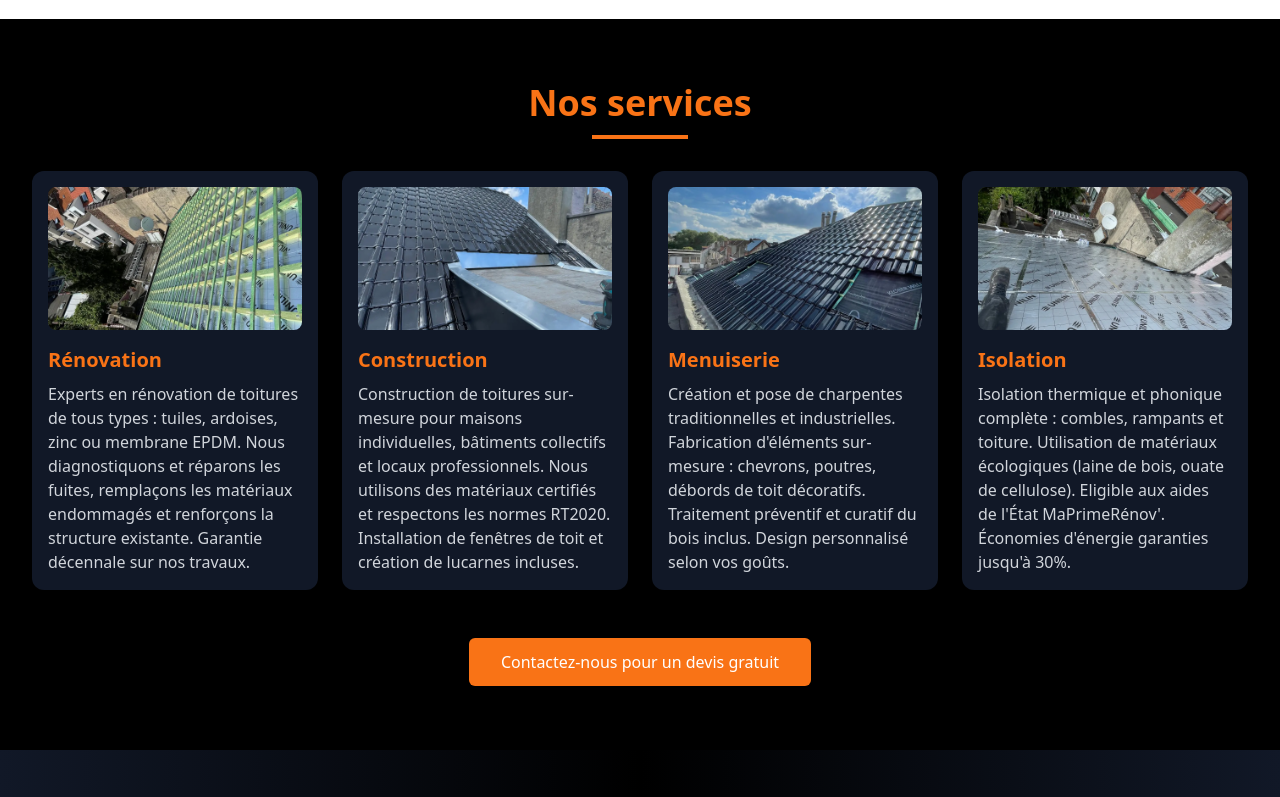
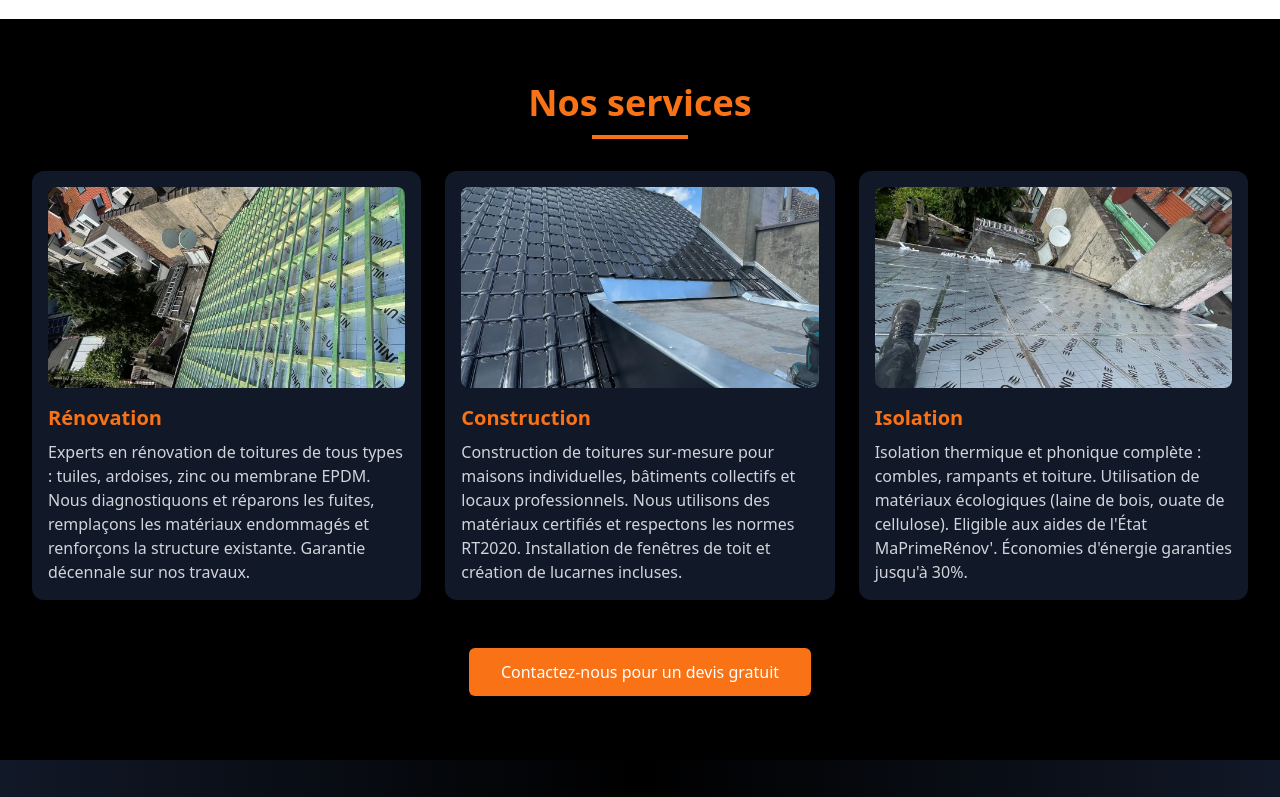
Before and after one commit to Kvcpi/toiture-mk, a Nuxt app: page / in a window 1280 px wide. Shown: the part 1377-2174 px from the top of the page. Built offline with nearby package versions, Linux system fonts and the light colour scheme.

Commit message:
changement ok

```diff
--- a/components/Navbar.vue
+++ b/components/Navbar.vue
@@ -12,8 +12,9 @@
         <!-- Menu mobile toggle -->
         <div class="flex md:hidden">
           <button @click="toggleMobileMenu"
-            class="w-10 h-10 flex items-center justify-center bg-white/10 rounded-full hover:bg-orange-500 transition-all duration-300">
-            <i class="fa-solid fa-trowel-bricks"></i> <!-- Icône d'ouverture seule -->
+            class="w-10 h-10 flex items-center justify-center bg-white/10 dark:bg-white/20 rounded-full hover:bg-orange-500 dark:hover:bg-orange-500 transition-all duration-300">
+            <i class="fa-solid fa-trowel-bricks transform transition-transform duration-300"
+               :class="{'rotate-90': mobileMenuOpen}"></i>
           </button>
         </div>
 
--- a/pages/index.vue
+++ b/pages/index.vue
@@ -11,7 +11,7 @@
                 class="relative z-10 max-w-7xl mx-auto text-white px-4 sm:px-6 lg:px-8 py-12 flex flex-col justify-center items-center text-center">
                 <h1
                     class="text-3xl sm:text-4xl md:text-5xl font-extrabold mb-4 text-orange-500 tracking-wide transform transition-transform duration-500 hover:scale-105">
-                    Bienvenue chez Toiture Mk
+                    Bienvenue chez Toiture Mk - Mk Construct
                 </h1>
                 <p class="text-lg sm:text-xl md:text-2xl text-white font-light mb-6">
                     Votre partenaire de confiance pour tous vos besoins en toiture
@@ -112,24 +112,8 @@
                             </div>
                         </div>
 
+
                         <!-- Service 3 Mobile -->
-                        <div class="snap-center flex-none w-[85vw] sm:w-[45vw]">
-                            <div
-                                class="bg-gray-900 rounded-xl p-4 h-full transform transition-all duration-300 hover:scale-105">
-                                <div class="aspect-video w-full mb-4 overflow-hidden rounded-lg">
-                                    <img src="/images/menuiserie.webp" alt="Menuiserie"
-                                        class="w-full h-full object-cover">
-                                </div>
-                                <h3 class="text-xl font-bold text-orange-500 mb-2">Menuiserie</h3>
-                                <p class="text-gray-300 text-sm sm:text-base">
-                                    Création et pose de charpentes traditionnelles et industrielles. Fabrication
-                                    d'éléments sur-mesure : chevrons, poutres, débords de toit décoratifs. Traitement
-                                    préventif et curatif du bois inclus. Design personnalisé selon vos goûts.
-                                </p>
-                            </div>
-                        </div>
-
-                        <!-- Service 4 Mobile -->
                         <div class="snap-center flex-none w-[85vw] sm:w-[45vw]">
                             <div
                                 class="bg-gray-900 rounded-xl p-4 h-full transform transition-all duration-300 hover:scale-105">
@@ -148,7 +132,7 @@
                     </div>
 
                     <!-- Version desktop avec grid -->
-                    <div class="hidden md:grid md:grid-cols-2 lg:grid-cols-4 gap-6">
+                    <div class="hidden md:grid md:grid-cols-2 lg:grid-cols-3 gap-6">
                         <!-- Service 1 Desktop -->
                         <div class="group">
                             <div
@@ -185,25 +169,8 @@
                             </div>
                         </div>
 
+
                         <!-- Service 3 Desktop -->
-                        <div class="group">
-                            <div
-                                class="bg-gray-900 rounded-xl p-4 h-full transform transition-all duration-300 group-hover:scale-105 group-hover:bg-gray-800">
-                                <div class="aspect-video w-full mb-4 overflow-hidden rounded-lg">
-                                    <img src="/images/menuiserie.webp" alt="Menuiserie"
-                                        class="w-full h-full object-cover transform transition-transform duration-500 group-hover:scale-110">
-                                </div>
-                                <h3 class="text-xl font-bold text-orange-500 mb-2 group-hover:text-orange-400">
-                                    Menuiserie</h3>
-                                <p class="text-gray-300 text-base">
-                                    Création et pose de charpentes traditionnelles et industrielles. Fabrication
-                                    d'éléments sur-mesure : chevrons, poutres, débords de toit décoratifs. Traitement
-                                    préventif et curatif du bois inclus. Design personnalisé selon vos goûts.
-                                </p>
-                            </div>
-                        </div>
-
-                        <!-- Service 4 Desktop -->
                         <div class="group">
                             <div
                                 class="bg-gray-900 rounded-xl p-4 h-full transform transition-all duration-300 group-hover:scale-105 group-hover:bg-gray-800">
```
